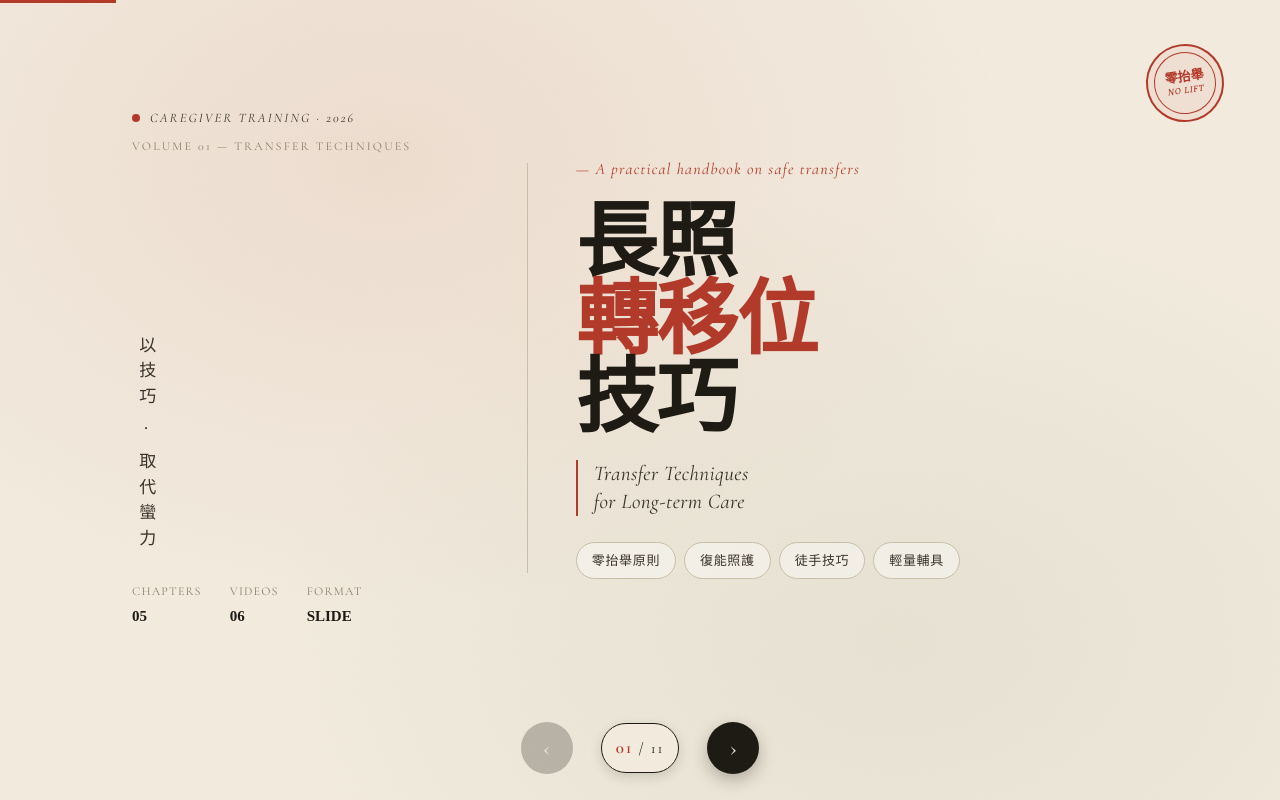
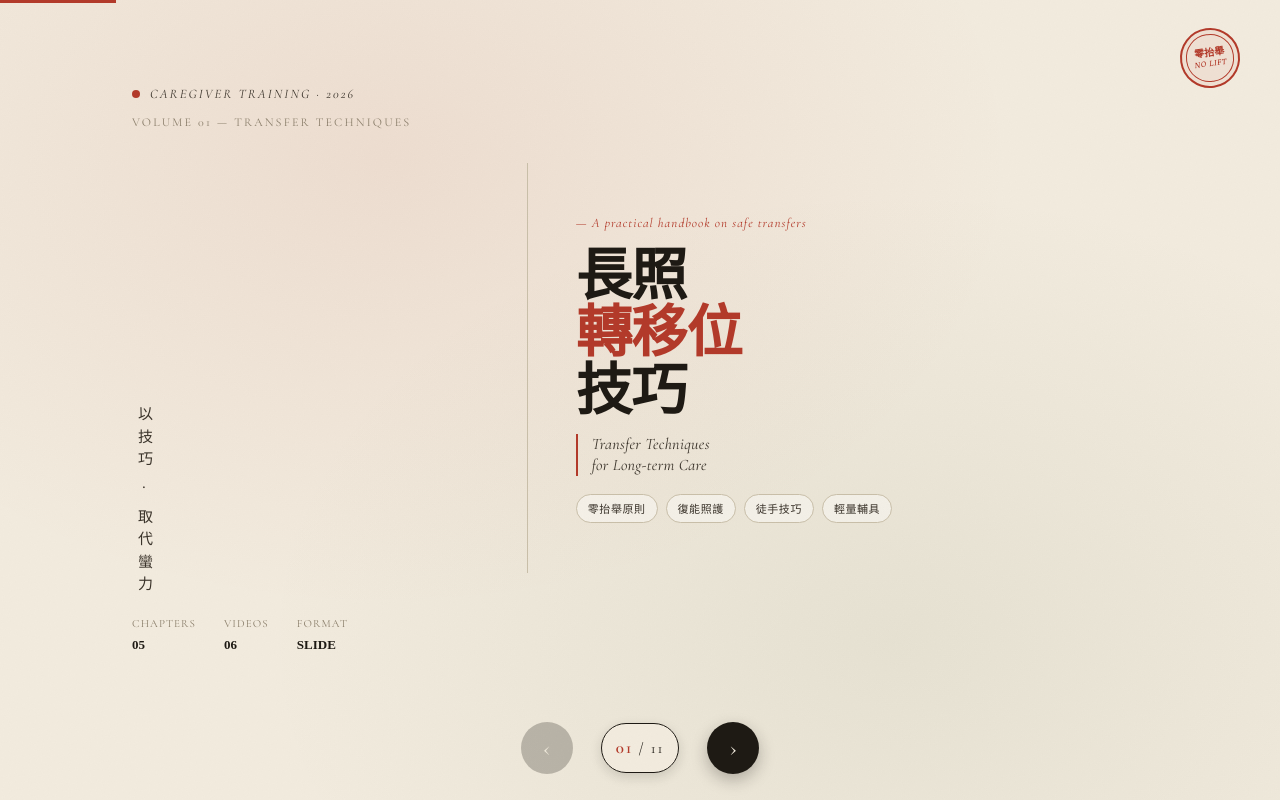
Before and after one commit to mattsue1003/transferskill, a plain HTML site: page index.html in a window 1280 px wide. Drawn offline with nearby package versions, Linux system fonts and the light colour scheme.

Commit message:
Update index.html

```diff
--- a/index.html
+++ b/index.html
@@ -4,7 +4,7 @@
 <meta charset="UTF-8">
 <meta name="viewport" content="width=device-width, initial-scale=1.0, viewport-fit=cover">
 <meta name="theme-color" content="#F2EBDE">
-<!-- BUILD: v5 / 2026-05-25 cover-grid-fix + safety-compact -->
+<!-- BUILD: v6 / 2026-05-26 desktop-title-fit -->
 <meta http-equiv="Cache-Control" content="no-cache, no-store, must-revalidate">
 <meta http-equiv="Pragma" content="no-cache">
 <meta http-equiv="Expires" content="0">
@@ -14,7 +14,7 @@
 <link href="https://fonts.googleapis.com/css2?family=Cormorant+Garamond:ital,wght@0,300;0,400;0,500;0,600;1,400&family=Noto+Sans+TC:wght@300;400;500;600;700&family=Noto+Serif+TC:wght@300;400;500;600;700;900&display=swap" rel="stylesheet">
 <style>
 /* ════════════════════════════════════════════════════════════════
-   v5 — desktop cover grid fixed + mobile safety compacted
+   v6 — desktop cover-title fit fix
    Mobile = default; wider = explicit min-width upgrades
    ════════════════════════════════════════════════════════════════ */
 :root{
@@ -361,7 +361,7 @@ body::before{
   }
   .cover-meta-block{
     grid-column:1;grid-row:1;
-    padding:56px 56px 0;
+    padding:44px 56px 0;
     display:flex;flex-direction:column;gap:8px;
   }
   /* divider explicitly placed */
@@ -372,16 +372,16 @@ body::before{
   }
   .cover-main{
     grid-column:3;grid-row:1 / span 3;
-    padding:56px 56px 56px 48px;
+    padding:44px 56px 44px 48px;
     display:flex;flex-direction:column;justify-content:center;
-    gap:22px;min-height:0;overflow:hidden;
+    gap:18px;min-height:0;overflow:hidden;
   }
   .cover-bottom{
     grid-column:1;grid-row:3;
-    padding:0 56px 56px;
+    padding:0 56px 44px;
     display:flex;flex-direction:column;
     justify-content:flex-end;align-items:flex-start;
-    gap:36px;border-top:none;
+    gap:30px;border-top:none;
   }
   /* vertical text on desktop appears in the middle area via second row */
   .cover-vertical{
@@ -404,7 +404,7 @@ body::before{
     font-family:"Noto Serif TC",serif;font-weight:500;
     font-size:17px;letter-spacing:.5em;color:var(--ink-soft);
     position:absolute;bottom:100%;left:56px;
-    margin-bottom:28px;
+    margin-bottom:24px;
     white-space:nowrap;
   }
 
@@ -414,13 +414,13 @@ body::before{
 
   .cover-meta{font-size:13px}
   .cover-volume{font-size:12px}
-  .cover-eyebrow{font-size:16px;letter-spacing:.08em}
-  .cover-title{font-size:clamp(72px, 6.4vw, 96px);line-height:.95}
-  .cover-en{font-size:21px;padding-left:16px}
-  .cover-tag{font-size:13px;padding:7px 15px}
-  .cover-stamp{top:44px;right:56px;width:78px;height:78px}
-  .cover-stamp .inner{font-size:13px}
-  .cover-stamp .inner small{font-size:9px}
+  .cover-eyebrow{font-size:15px;letter-spacing:.08em}
+  .cover-title{font-size:clamp(56px, 5vw, 76px);line-height:1.02}
+  .cover-en{font-size:18px;padding-left:14px;line-height:1.35}
+  .cover-tag{font-size:12px;padding:6px 13px}
+  .cover-stamp{top:36px;right:48px;width:72px;height:72px}
+  .cover-stamp .inner{font-size:12px}
+  .cover-stamp .inner small{font-size:8px}
 
   /* TOC */
   .toc-layout{display:grid;grid-template-columns:1fr 1.4fr;gap:60px;align-items:start}
@@ -486,6 +486,23 @@ body::before{
   .deck-nav{bottom:26px;gap:28px}
   .counter{font-size:15px}
   .counter .now{font-size:17px}
+}
+
+/* ════════ DESKTOP — short height safety net (≥1024px wide AND ≤820px tall) ════════
+   筆電 768p / 螢幕分割視窗的安全網：再縮小封面標題，避免裁切 */
+@media (min-width: 1024px) and (max-height: 820px){
+  .cover-meta-block{padding:32px 56px 0}
+  .cover-main{padding:28px 56px 28px 48px;gap:14px}
+  .cover-bottom{padding:0 56px 28px;gap:20px}
+  .cover-bottom::before{margin-bottom:16px;font-size:15px}
+  .cover-title{font-size:clamp(48px, 4.4vw, 62px);line-height:1.02}
+  .cover-en{font-size:16px;line-height:1.3}
+  .cover-eyebrow{font-size:13px}
+  .cover-tag{font-size:11px;padding:5px 11px}
+  .cover-stamp{width:60px;height:60px;top:28px;right:40px}
+  .cover-stamp .inner{font-size:10px}
+  .cover-stats div{font-size:11px}
+  .cover-stats b{font-size:13px}
 }
 
 /* keyboard hint — desktop with fine pointer only */
```
